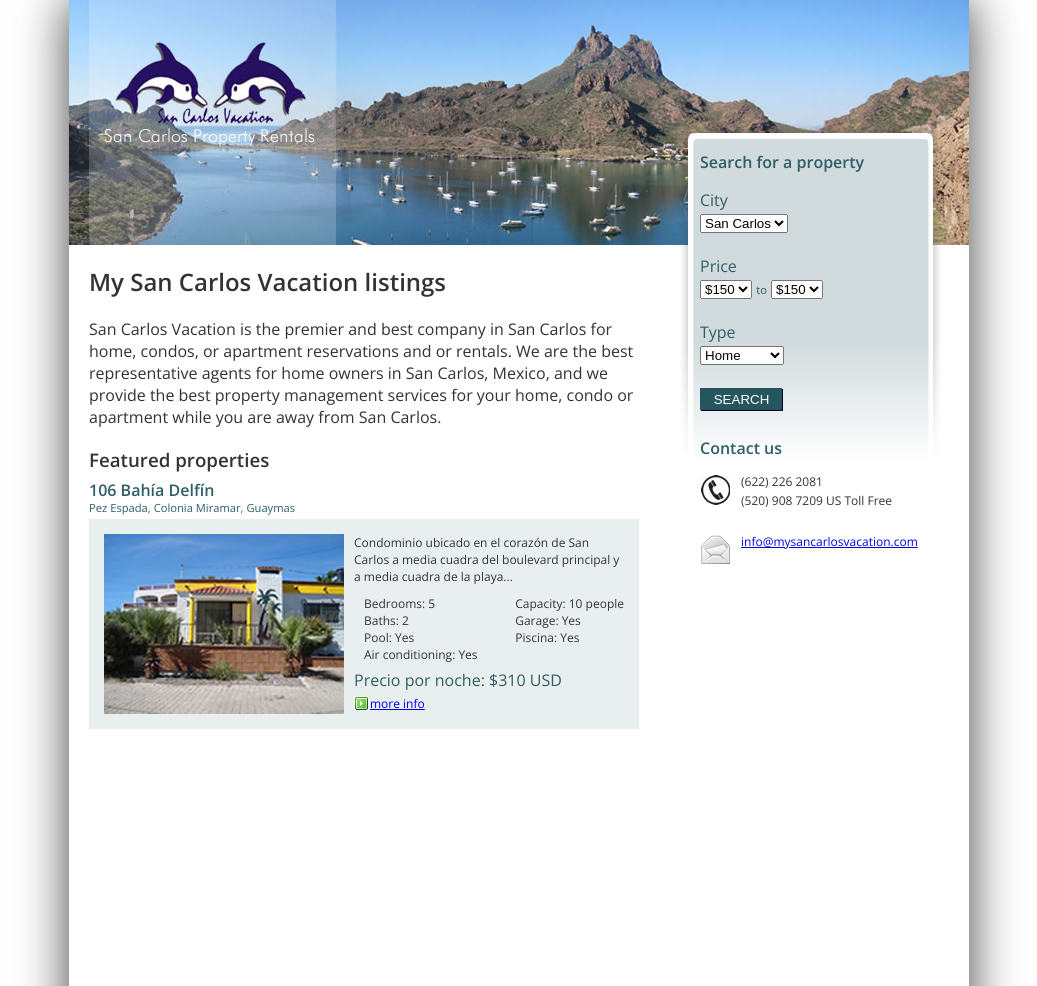
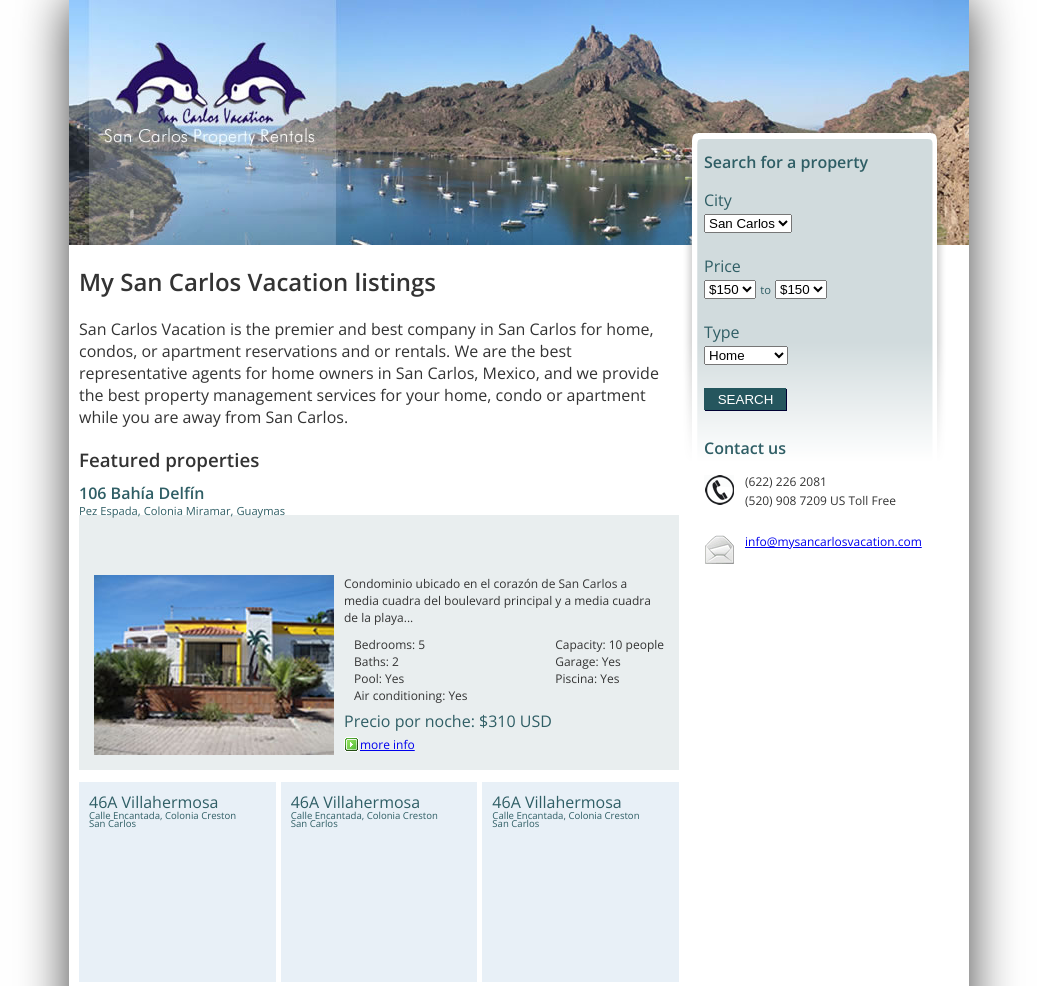
Before and after one commit to OscarF95/mySCVacations, a plain HTML site: page index.html in a window 1280 px wide. Shown: the top 986 px of the page, without its empty margins (121-1158 px from the left). Drawn offline with nearby package versions, Linux system fonts and the light colour scheme.

Commit message:
Acomodo de elementos de contenido y secciones de formulario y contacto; contenedores de propiedades secundarias añadidos

```diff
--- a/css/main.css
+++ b/css/main.css
@@ -39,20 +39,24 @@ body{
     position: relative;
     height: 1000px;
     top: 0px;
-    padding: 0 24px 0 10px;
+    padding: 0 20px 0 10px;
 }
 
 #contenido{
-    width: 550px;
+    width: 600px;
     float: left;
-    padding-left: 10px;
+
 }
 
 .mpTitles{
     line-height: 1px;
     color: #2f5e65;
     position: relative;
-    width: 100%;
+    top: -53px;
+    left: -15px;
+    font-size: 16px;
+    margin: 0;
+    padding: 0;
 }
 
 .mainPropertyAddress{
@@ -64,6 +68,8 @@ body{
     position: relative;
     font-size: 12px;
     padding: 15px;
+    top: 25px;
+    margin-bottom: 25px;
 }
 
 #propertyImages{
@@ -84,29 +90,66 @@ body{
     margin-top: 10px;
 }
 
-#precioInfo{
+.precioInfo{
     position: relative;
     float: left;
     font-size: 16px;
     margin-top: 6px;
 }
 
-#precioInfo>a{
+.precioInfo>a{
     font-size: 12px;
 }
 
-#precioInfo>p{
+.precioInfo>p{
     color: #2f5e65;
     font-weight: lighter;
 }
 
-#moreIcon{
+.moreIcon{
     width: 16px;
     height: 16px;
     background: url('../img/more_info.gif') no-repeat;
     float: left;
     position: relative;
     top: 5px;
+}
+
+.secondaryPropertiesContainer{
+    display: flex;
+    width: 100%;
+    height: 200px;
+    position: relative;
+    top: 12px;
+}
+
+.secondaryProperty{
+    background-color: #e8f0f7;
+    margin-right: 5px;
+    width: 200px;
+    padding: 10px;
+}
+
+.secondaryTitles{
+    color: #2f5e65;
+    font-size: 16px;
+    line-height: 1px;
+}
+
+.secondaryTitle{
+    padding-top: 10px;
+    margin: 0;
+}
+
+.secondaryAddress{
+    font-size: .6em;
+    line-height: 8px;
+    position: relative;
+    top: -7px;
+}
+
+.secondaryProperty:last-child{
+    margin-right: 0;
 }
 
 #formContact{
--- a/index.html
+++ b/index.html
@@ -23,11 +23,11 @@
 
                 <div id="properties">
                     <h3>Featured properties</h3>
-                    <div class="mpTitles">
-                        <p class="mainPropertyTitle"><strong>106 Bahía Delfín</strong></p>
-                        <p class="mainPropertyAddress">Pez Espada, Colonia Miramar, Guaymas</p>
-                    </div>
                     <div id="mainProperty">
+                            <div class="mpTitles">
+                                <p class="mainPropertyTitle"><strong>106 Bahía Delfín</strong></p>
+                                <p class="mainPropertyAddress">Pez Espada, Colonia Miramar, Guaymas</p>
+                            </div>
                         <aside id="propertyImages">
                             <img src="img/feat_property_foto.jpg" alt="Imagen de 106 Bahía Delfín">
                         </aside>
@@ -48,13 +48,41 @@
                                     <li>Piscina: Yes</li>
                                 </ul>
                             </div>
-                            <div id="precioInfo">
+                            <div class="precioInfo">
                                 <p class="marginReset">Precio por noche: $310 USD</p>
-                                <a href="#"><span id="moreIcon"></span>more info</a>
+                                <a href="#"><span class="moreIcon"></span>more info</a>
                             </div>
                         </div>
                         <div style="clear:both;"></div>
                     </div>
+
+                    <div class="secondaryPropertiesContainer">
+                        <div class="secondaryProperty">
+                            <div class="secondaryTitles">
+                                <p class="secondaryTitle">46A Villahermosa<br>
+                                <p><span class="secondaryAddress">Calle Encantada, Colonia Creston<br>
+                                San Carlos
+                                </span></p></p>
+                            </div>
+                        </div>
+                        <div class="secondaryProperty">
+                                <div class="secondaryTitles">
+                                    <p class="secondaryTitle">46A Villahermosa<br>
+                                    <p><span class="secondaryAddress">Calle Encantada, Colonia Creston<br>
+                                    San Carlos
+                                    </span></p></p>
+                                </div>
+                        </div>
+                        <div class="secondaryProperty">
+                                <div class="secondaryTitles">
+                                    <p class="secondaryTitle">46A Villahermosa<br>
+                                    <p><span class="secondaryAddress">Calle Encantada, Colonia Creston<br>
+                                    San Carlos
+                                    </span></p></p>
+                                </div>
+                        </div>
+                    </div>
+
                 </div>
             </div>
 
```
